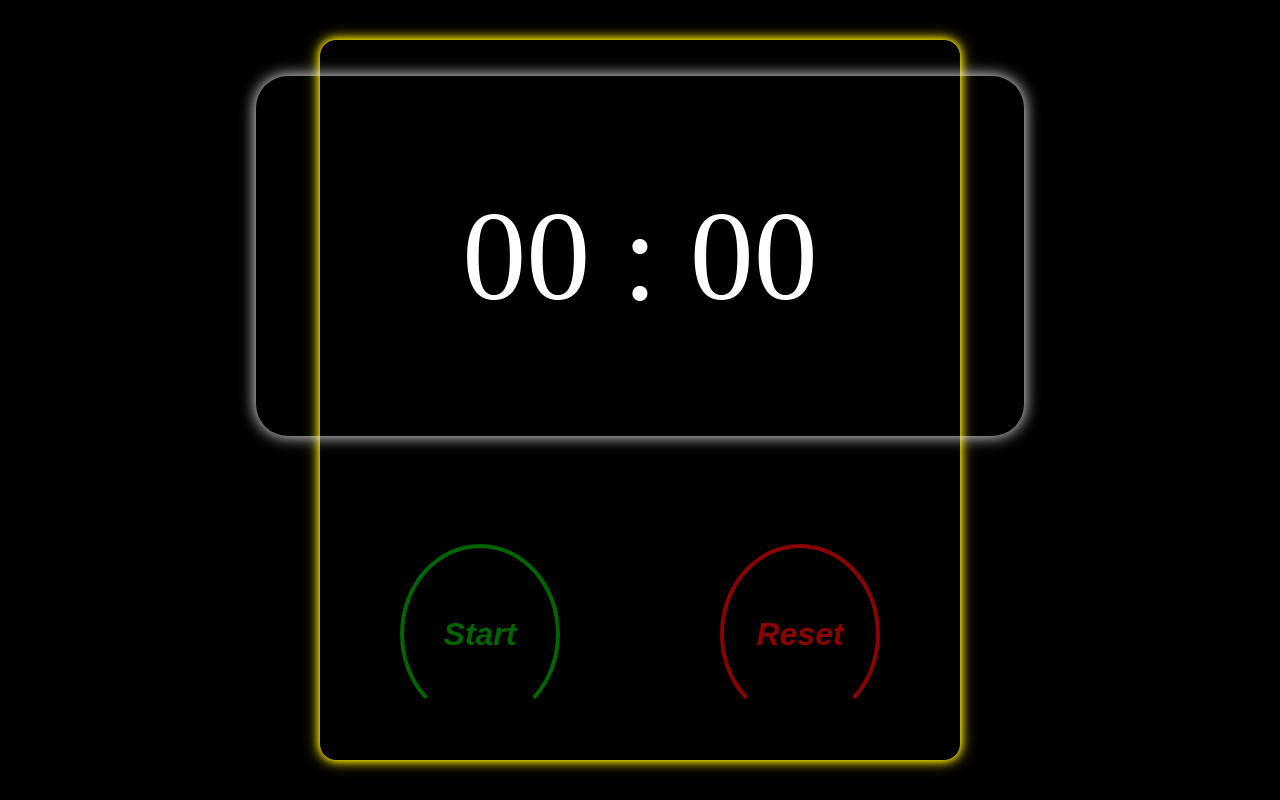
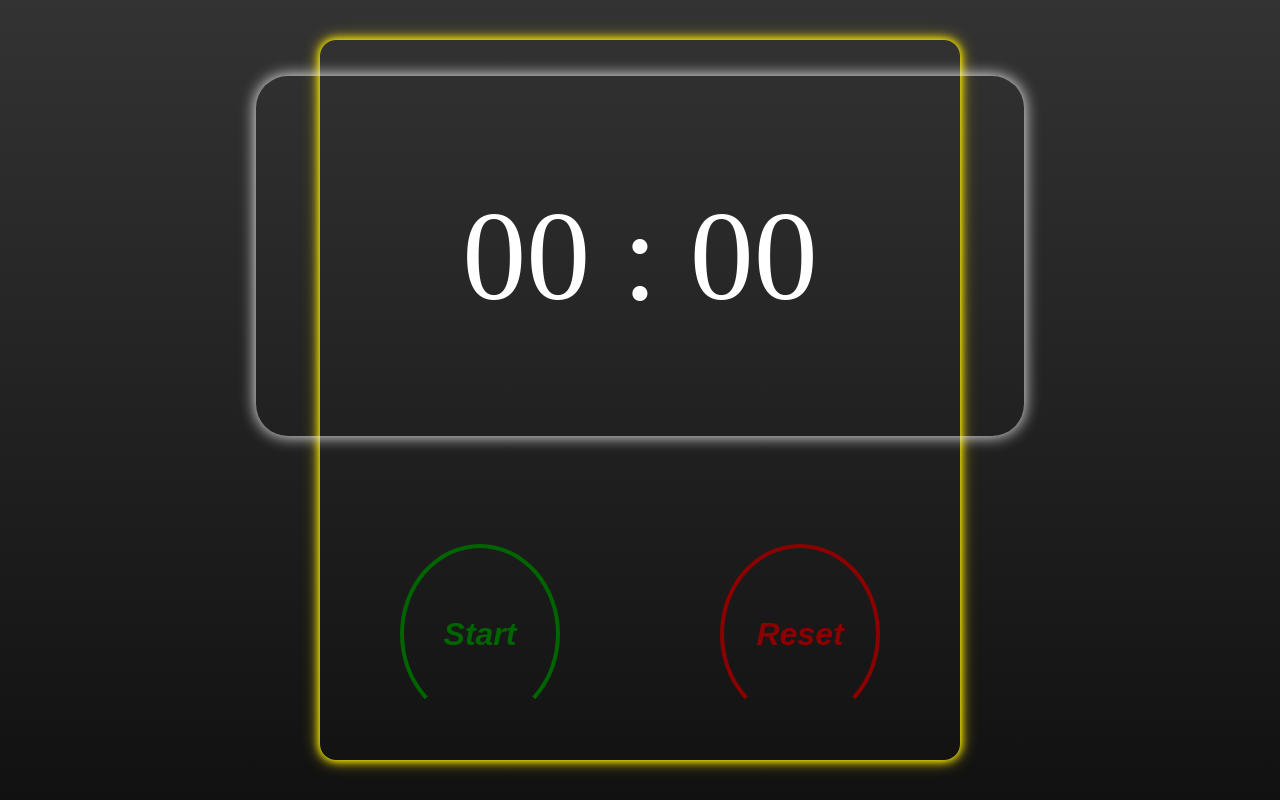
Before and after one commit to prithvish774848474/stopWatch, a React (Vite) app: page / in a window 1280 px wide. Built offline with nearby package versions, Linux system fonts and the light colour scheme.

Commit message:
Updated the styling og the application

```diff
--- a/src/App.css
+++ b/src/App.css
@@ -1,6 +1,13 @@
 body {
     margin: 0;
-    background-color: #000;
+    min-width: 100vw;
+    min-height: 100vh;
+    background-image: linear-gradient(90deg, #111, #333);
+    background-image: -o-linear-gradient(90deg, #111, #333);
+    background-image: -moz-linear-gradient(90deg, #111, #333);
+    background-image: -webkit-linear-gradient(90deg, #111, #333);
+    background-repeat: no-repeat;
+    background-size: cover;
 }
 
 * {
@@ -19,7 +26,6 @@ body {
     position: absolute;
     top: 50%; left: 50%;
     transform: translate(-50%, -50%);
-    z-index: -1;
 }
 
 .stopWatch {
@@ -37,6 +43,10 @@ body {
     display: flex;
     justify-content: center;
     align-items: center;
+}
+
+.timeDesignation {
+    font-size: 0.25em;
 }
 
 .controlButton {
@@ -61,13 +71,16 @@ body {
     color: darkgreen;
     border-color: darkgreen;
     border-bottom-color: transparent;
-    transition: color 1000ms ease, border-color 1000ms ease, border-bottom-color 1000ms ease;
+    transition: color 1000ms ease,
+    border-color 1000ms ease,
+    border-bottom-color 1000ms ease;
 }
 
 .start-stop:hover {
     color: green;
     border-color: transparent;
     border-bottom-color: green;
+    text-shadow: 0 0 0.25em green;
 }
 
 .reset {
@@ -76,11 +89,14 @@ body {
     color: darkred;
     border-color: darkred;
     border-bottom-color: transparent;
-    transition: color 1000ms ease, border-color 1000ms ease, border-bottom-color 1000ms ease;
+    transition: color 1000ms ease,
+    border-color 1000ms ease,
+    border-bottom-color 1000ms ease;
 }
 
 .reset:hover {
     color: red;
     border-color: transparent;
     border-bottom-color: red;
+    text-shadow: 0 0 0.25em red;
 }
```
